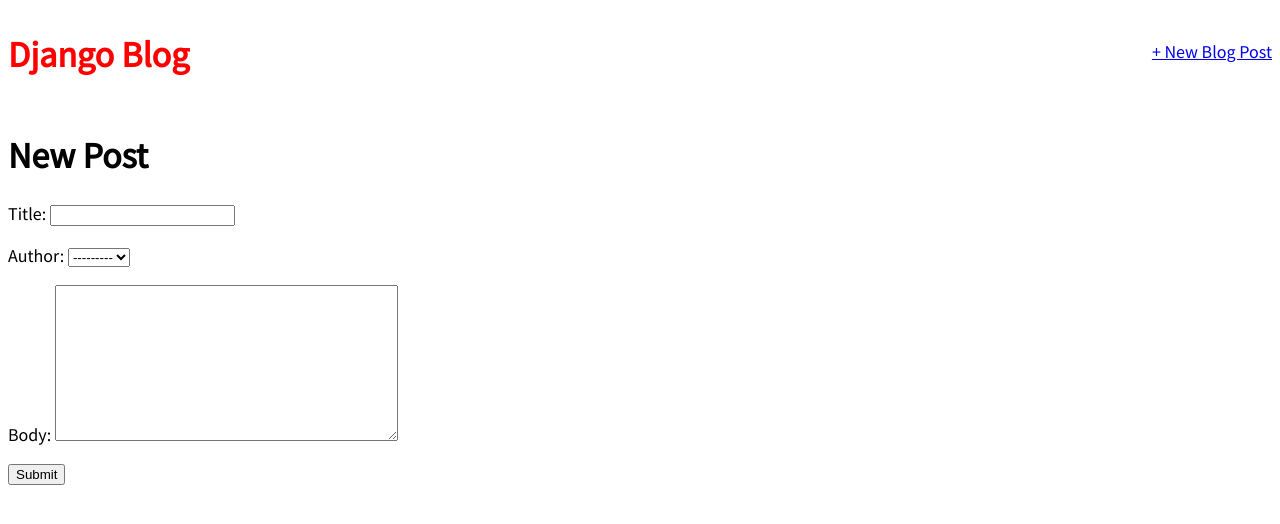
After one commit to timothyjellison/django_blog, a Django app: page /post/new in a window 1280 px wide. The commit adds this page. Shown: the top 524 px of the page. Run offline with Django 4.2, Linux system fonts and the light colour scheme.

Commit message:
add a form to create posts

```diff
--- a/blog/urls.py
+++ b/blog/urls.py
@@ -1,7 +1,8 @@
 from django.urls import path
-from .views import BlogListView, BlogDetailView
+from .views import BlogListView, BlogDetailView, BlogCreateView
 
 urlpatterns = [
+  path("post/new", BlogCreateView.as_view(), name="post_new"),
   path("post/<int:pk>", BlogDetailView.as_view(), name="post_detail"),
-  path("", BlogListView.as_view(), name="home")
+  path("", BlogListView.as_view(), name="home"),
 ]
--- a/blog/views.py
+++ b/blog/views.py
@@ -1,4 +1,6 @@
 from django.views.generic import ListView, DetailView
+from django.views.generic.edit import CreateView
+
 from .models import Post
 
 # Create your views here.
@@ -9,3 +11,8 @@ class BlogListView(ListView):
 class BlogDetailView(DetailView):
   model = Post
   template_name = "post_detail.html"
+
+class BlogCreateView(CreateView):
+  model = Post
+  template_name = "post_new.html"
+  fields = ["title", "author", "body"]
--- a/templates/base.html
+++ b/templates/base.html
@@ -8,7 +8,13 @@
   </head>
   <body>
     <header>
-      <h1><a href="{% url 'home' %}">Django Blog</a></h1>
+      <div class="nav-left">
+        <h1><a href="{% url 'home' %}">Django Blog</a></h1>
+      </div>
+      <div class="nav-right">
+        <a href="{% url 'post_new' %}">+ New Blog Post</a>
+      </div>
+
     </header>
     <div>
       {% block content %}
--- /dev/null
+++ b/templates/post_new.html
@@ -0,0 +1,9 @@
+{% extends "base.html" %}
+
+{% block content %}
+<h1>New Post</h1>
+<form action="" method="post">{% csrf_token %}
+  {{ form.as_p }}
+  <input type="submit">
+</form>
+{% endblock content %}
```
